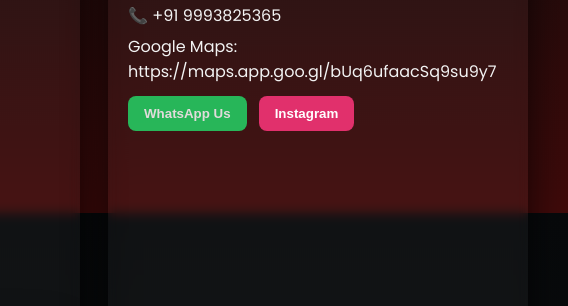
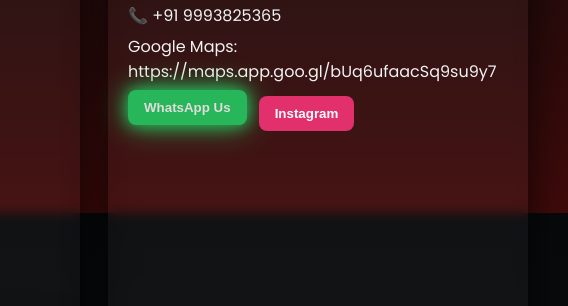
Before and after one commit to dashoreneil-spec/Anirudh-Shotokan-Karate-Class-, a plain HTML site: page index.html in a window 1280 px wide. In both pictures the pointer is over the button "WhatsApp Us". Shown: the part 2187-2493 px from the top of the page, 712-1280 px from the left. Drawn offline with Linux system fonts and the light colour scheme.

Commit message:
Add files via upload

```diff
--- a/index.html
+++ b/index.html
@@ -1,3 +1,6 @@
+
+
+
 <!doctype html>
 <html lang="en">
 <head>
@@ -131,6 +134,25 @@
   #faqAnswer {transition:all 0.3s;}
 
   @media (max-width:1000px) {.two-col {grid-template-columns:1fr;} .hero-right {width:160px; height:160px;} .bottom-grid {grid-template-columns:1fr;} .header {padding:16px 20px;} .container {padding:0 18px;} .headline {font-size:36px;}}
+
+/* WhatsApp & Instagram button hover animation */
+.contact-actions button {
+  transition: all 0.3s ease, box-shadow 0.3s ease;
+  transform: translateY(0);
+}
+
+/* WhatsApp hover effect */
+.contact-actions .btn-whatsapp:hover {
+  transform: translateY(-6px);
+  box-shadow: 0 0 15px #25d366, 0 0 30px #25d366;
+}
+
+/* Instagram hover effect */
+.contact-actions .btn-instagram:hover {
+  transform: translateY(-6px);
+  box-shadow: 0 0 15px #e1306c, 0 0 30px #e1306c;
+}
+
 </style>
 </head>
 <body>
```
